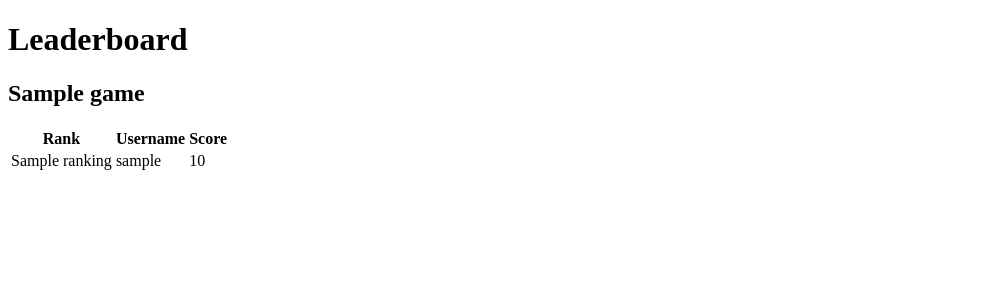
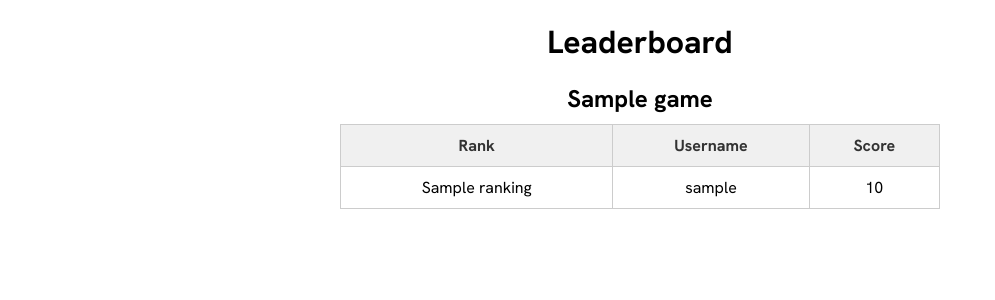
Before and after one commit to moazshahid/Vision-Play-Hub, a Django app: template backend/templates/cv_games_app/leaderboard.html in a window 1280 px wide. Shown: the top 300 px of the page, without its empty margins (0-995 px from the left). Run offline with Django 3.2, Linux system fonts and the light colour scheme; the template is opened without the code that fills it: most values are stand-ins (such as "Sample title", 1, 10 or a date in 2020).

Commit message:
feat(leaderboard):Updated leaderboard.html to show table for all games with empty message

```diff
--- a/backend/templates/cv_games_app/leaderboard.html
+++ b/backend/templates/cv_games_app/leaderboard.html
@@ -6,9 +6,45 @@
     <title>Leaderboard</title>
     <link href="https://fonts.googleapis.com/css2?family=Bricolage+Grotesque:opsz,wght@12..96,200..800&family=DM+Sans:ital,opsz,wght@0,9..40,100..1000;1,9..40,100..1000&family=Hanken+Grotesk:ital,wght@0,100..900;1,100..900&display=swap" rel="stylesheet">
     {% load static %}
+    <style>
+        body {
+            font-family: "Hanken Grotesk", sans-serif;
+            margin: 20px;
+        }
+        h1 {
+            text-align: center;
+            margin-bottom: 20px;
+        }
+        h2 {
+            text-align: center;
+            margin-top: 20px;
+            margin-bottom: 10px;
+        }
+        table {
+            width: 100%;
+            max-width: 600px;
+            margin: 0 auto 20px;
+            border-collapse: collapse;
+            border: 1px solid #ccc;
+        }
+        th, td {
+            padding: 10px;
+            text-align: center;
+            border: 1px solid #ccc;
+        }
+        th {
+            background-color: #f0f0f0;
+            color: #333;
+        }
+        .no-entries {
+            font-style: italic;
+            color: #666;
+        }
+    </style>
 </head>
 <body>
     <h1>Leaderboard</h1>
+    {% if leaderboard_data %}
         {% for data in leaderboard_data %}
             <h2>{{ data.game.title }}</h2>
             <table>
@@ -25,10 +61,13 @@
                     </tr>
                 {% empty %}
                     <tr>
-                    <td colspan="3">No entries yet.</td>
+                        <td colspan="3" class="no-entries">Play the game to see scores here</td>
                     </tr>
                 {% endfor %}
             </table>
         {% endfor %}
+    {% else %}
+        <p class="no-entries" style="text-align: center;">No games available. Start playing to create leaderboards!</p>
+    {% endif %}
 </body>
 </html>
```
Lines whose indentation alone changed are shown as unchanged.
